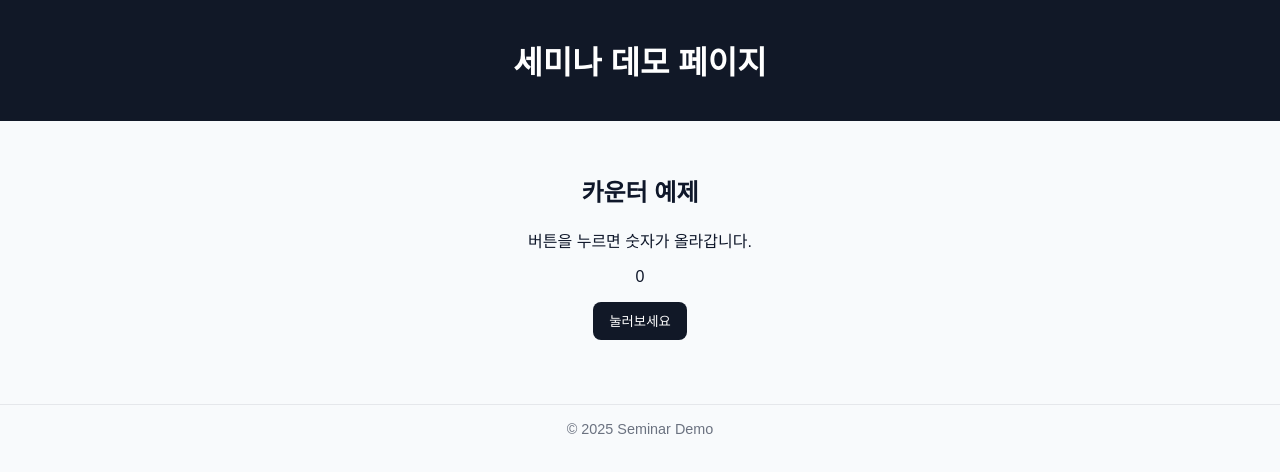
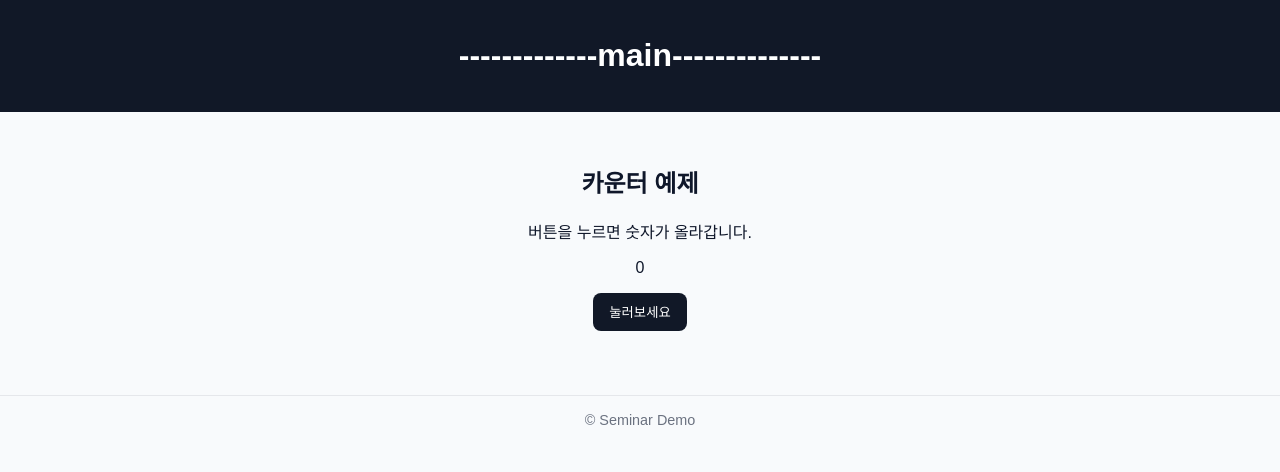
Before and after one commit to inkyeongjo/index_repo, a plain HTML site: page index.html in a window 1280 px wide. Drawn offline with Linux system fonts and the light colour scheme.

Commit message:
Edit index.html ADD test'

```diff
--- a/index.html
+++ b/index.html
@@ -16,7 +16,7 @@
 </head>
 <body>
   <header>
-    <h1>세미나 데모 페이지</h1>
+    <h1>-------------main--------------</h1>
   </header>
   <main>
     <section>
@@ -28,14 +28,5 @@
   </main>
   <footer>© <span id="year"></span> Seminar Demo</footer>
 
-  <script>
-    const count = document.getElementById('count');
-    let n = 0;
-    document.getElementById('btn').addEventListener('click', () => {
-      n++;
-      count.textContent = n;
-    });
-    document.getElementById('year').textContent = new Date().getFullYear();
-  </script>
 </body>
 </html>
```
Also changed, not shown: 1 other file.
